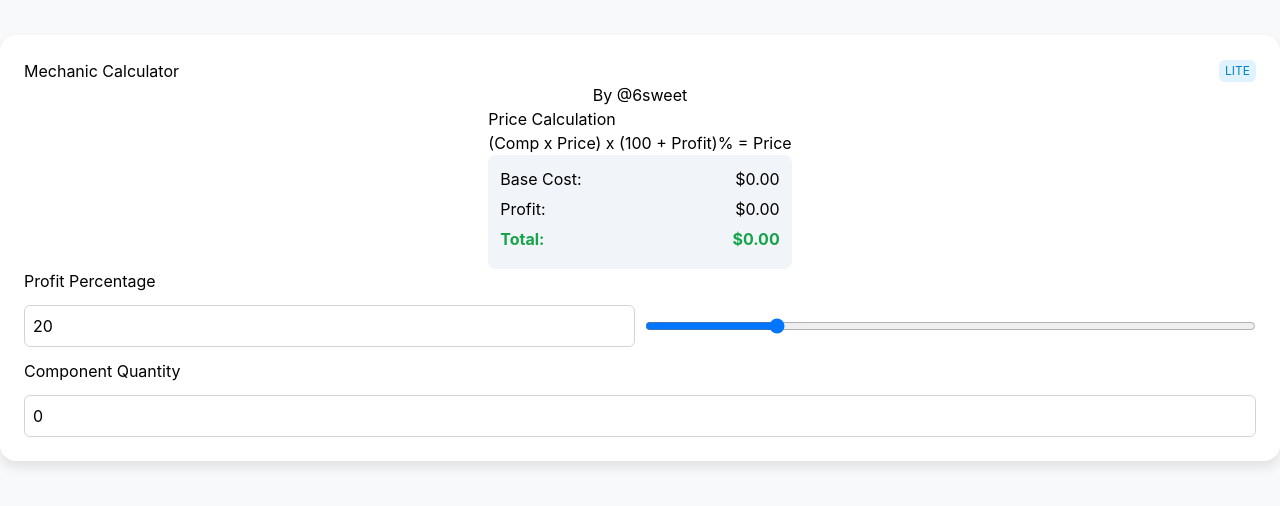
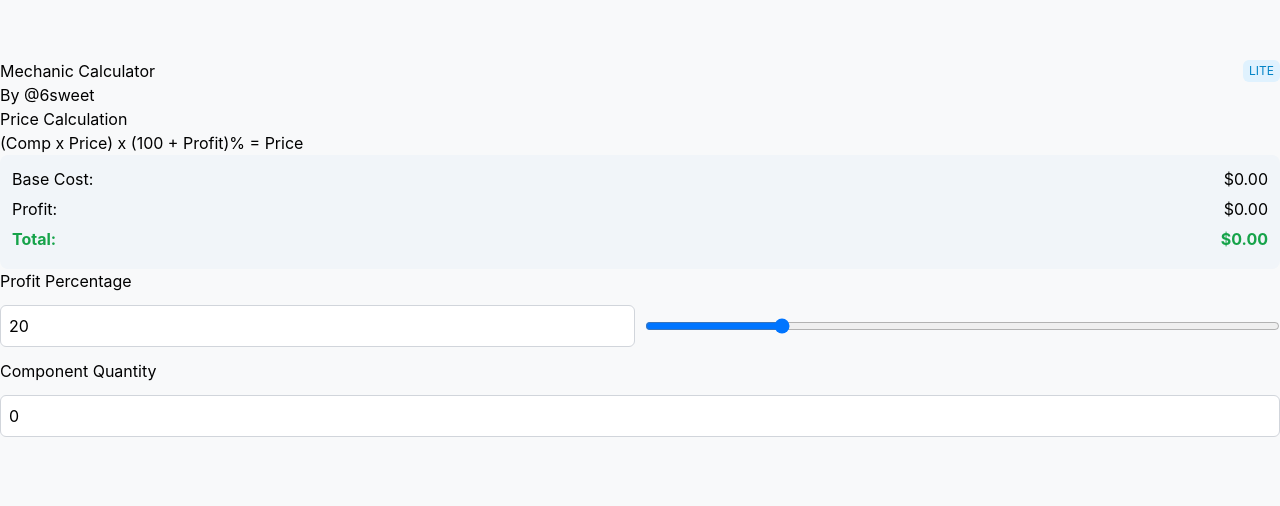
Before and after one commit to sweettrippin/Website-Calculator, a plain HTML site: page index.html in a window 1280 px wide. Shown: the part 152-658 px from the top of the page. Drawn offline with nearby package versions, Linux system fonts and the light colour scheme.

Commit message:
Update style.css

```diff
--- a/style.css
+++ b/style.css
@@ -9,15 +9,7 @@ body {
 }
 
 .container {
-    background: white;
-    padding: 24px;
-    border-radius: 16px;
-    box-shadow: 0 6px 12px rgba(0, 0, 0, 0.1);
-    width: 380px; /* Batasi lebar agar tidak terlalu besar */
-    text-align: left;
-    display: flex;
-    flex-direction: column;
-    align-items: center; /* Pusatkan konten */
+    margin: auto;
 }
 
 h1 {
```
